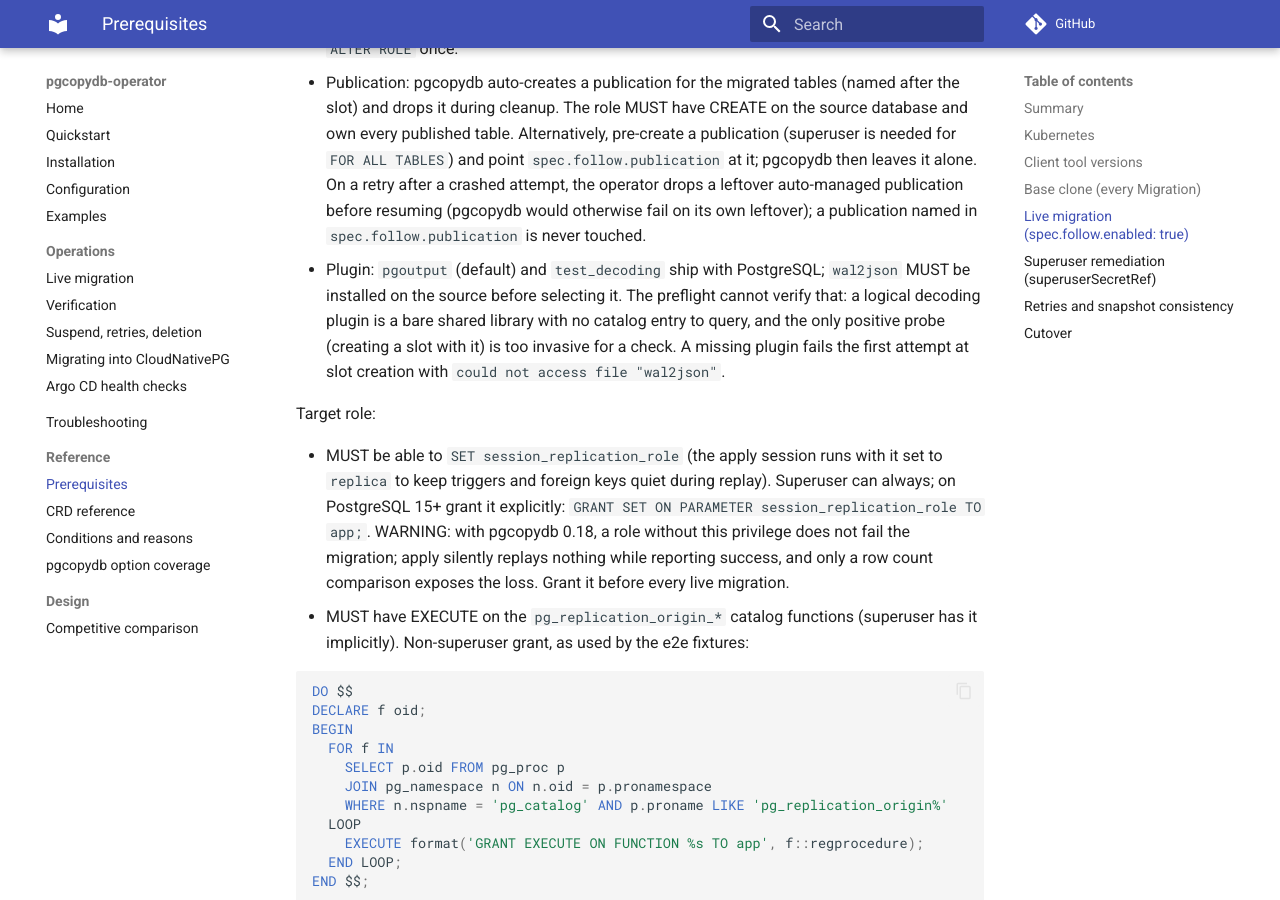
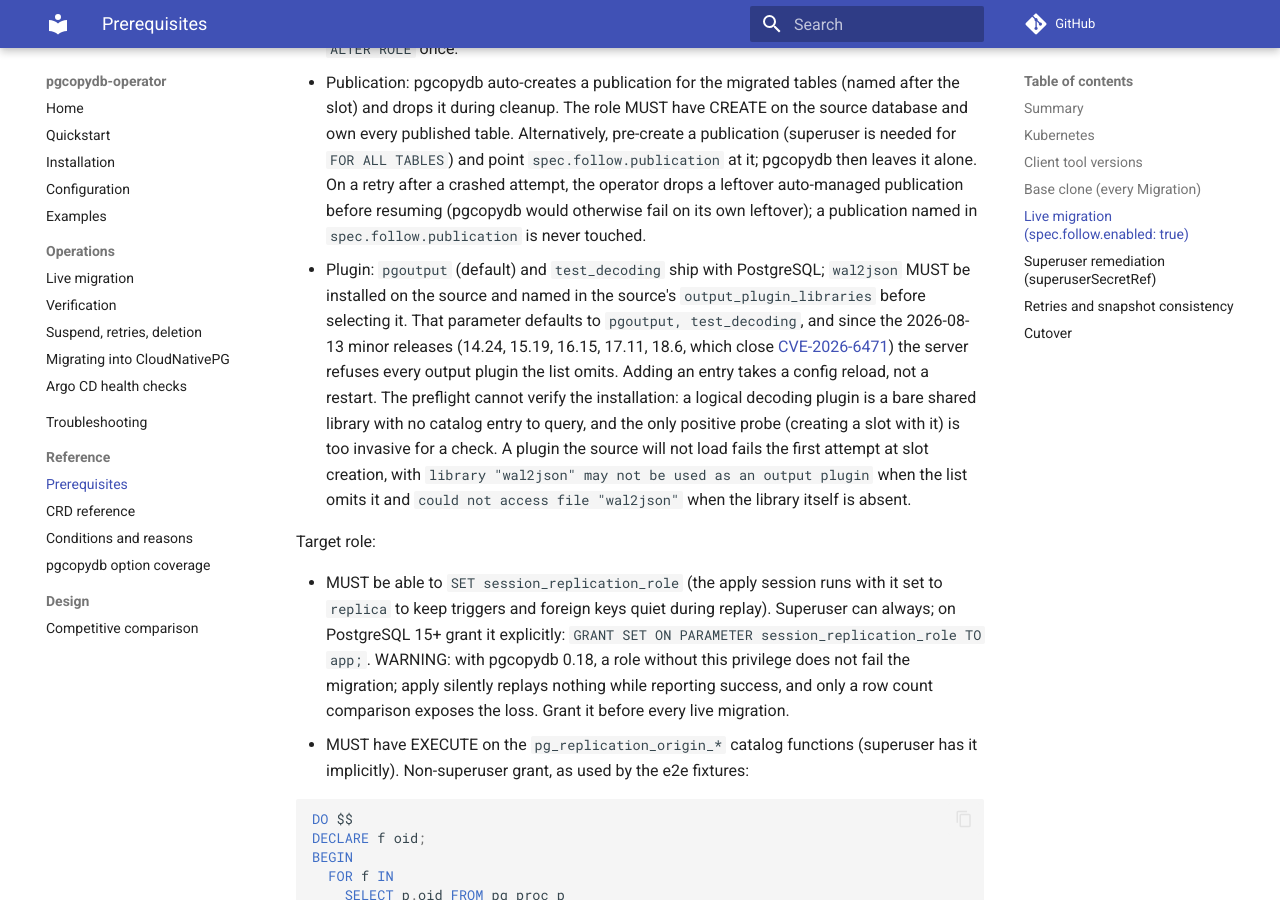
Before and after one commit to ydixken/pgcopydb-operator, an MkDocs documentation site: the page built from docs/reference/prerequisites.md, in a window 1280 px wide and 900 px high, scrolled down 2995 px. Built offline with MkDocs 1.6.1 and Material for MkDocs 9.7.7, drawn with Linux system fonts in a browser that asks for light colours; comment, search, counter and statistics services are not loaded.

Commit message:
docs: note upstream fix PRs and the output_plugin_libraries gate (#118)
The two filed pgcopydb issues now point at the PRs that fix them,
dimitri/pgcopydb#1042 and dimitri/pgcopydb#1041.

PostgreSQL's 2026-08-13 minor releases (CVE-2026-6471) load only the
output plugins named in output_plugin_libraries, which defaults to
pgoutput and test_decoding. A source on those releases refuses
spec.follow.plugin: wal2json until an admin adds it and reloads, so the
prerequisites carry the rule and troubleshooting carries the new error
string.

```diff
--- a/docs/reference/prerequisites.md
+++ b/docs/reference/prerequisites.md
@@ -69,7 +69,7 @@ Source role:
 
 - MUST have the `REPLICATION` attribute (or be superuser): `ALTER ROLE app REPLICATION`. Without it, slot creation fails with "permission denied to start WAL sender". On CloudNativePG sources this is declarative: a role listed in the Cluster's `managed.roles` with `replication: true` reconciles to the attribute (verified live). CNPG does not manage its bootstrap owner role by default, so either declare that role under `managed.roles` or run the `ALTER ROLE` once.
 - Publication: pgcopydb auto-creates a publication for the migrated tables (named after the slot) and drops it during cleanup. The role MUST have CREATE on the source database and own every published table. Alternatively, pre-create a publication (superuser is needed for `FOR ALL TABLES`) and point `spec.follow.publication` at it; pgcopydb then leaves it alone. On a retry after a crashed attempt, the operator drops a leftover auto-managed publication before resuming (pgcopydb would otherwise fail on its own leftover); a publication named in `spec.follow.publication` is never touched.
-- Plugin: `pgoutput` (default) and `test_decoding` ship with PostgreSQL; `wal2json` MUST be installed on the source before selecting it. The preflight cannot verify that: a logical decoding plugin is a bare shared library with no catalog entry to query, and the only positive probe (creating a slot with it) is too invasive for a check. A missing plugin fails the first attempt at slot creation with `could not access file "wal2json"`.
+- Plugin: `pgoutput` (default) and `test_decoding` ship with PostgreSQL; `wal2json` MUST be installed on the source and named in the source's `output_plugin_libraries` before selecting it. That parameter defaults to `pgoutput, test_decoding`, and since the 2026-08-13 minor releases (14.24, 15.19, 16.15, 17.11, 18.6, which close [CVE-2026-6471](https://www.postgresql.org/support/security/CVE-2026-6471/)) the server refuses every output plugin the list omits. Adding an entry takes a config reload, not a restart. The preflight cannot verify the installation: a logical decoding plugin is a bare shared library with no catalog entry to query, and the only positive probe (creating a slot with it) is too invasive for a check. A plugin the source will not load fails the first attempt at slot creation, with `library "wal2json" may not be used as an output plugin` when the list omits it and `could not access file "wal2json"` when the library itself is absent.
 
 Target role:
 
```
Also changed, not shown: docs/research/upstream-issues.md (+2 -2 lines), docs/troubleshooting.md (+1 -0 lines).
